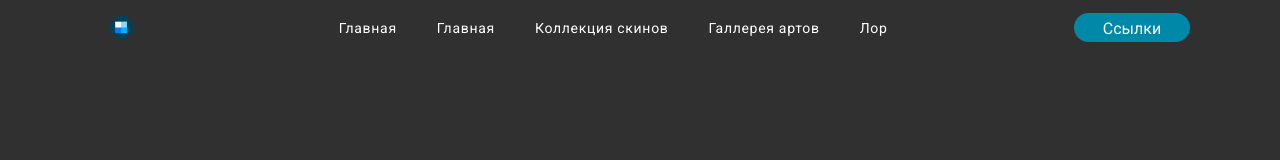
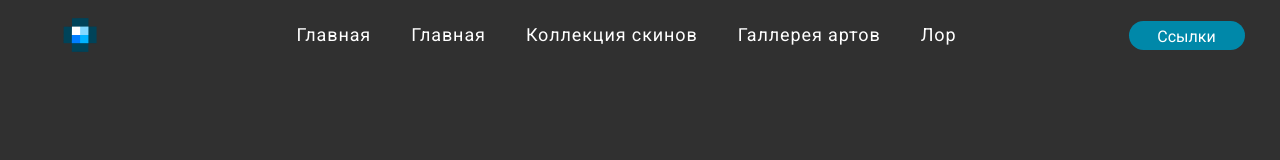
Before and after one commit to Lakki4545/Site-for-smmassh, a plain HTML site: page index.html in a window 1280 px wide. Drawn offline with Linux system fonts and the light colour scheme.

Commit message:
Update header and selection

```diff
--- a/style.css
+++ b/style.css
@@ -8,8 +8,11 @@ body{
 a{
     text-decoration: none;
 }
+*::selection{
+    background-color: #0088A9;
+}
 .container{
-        max-width: 1100px;
+        max-width: 1209px;
         margin: 0 auto;
         padding: 0 15px;
 }
@@ -28,11 +31,11 @@ a{
     gap: 40px;
 }
 .header__logo{
-    height: 35px;
+    height: 50px;
 }
 .header__link{
     font-family: 'Roboto';
-    font-size: 14px;
+    font-size: 18px;
     line-height: 16px;
     letter-spacing: 0.05em;
     color: #FFFFFF;
@@ -54,4 +57,5 @@ a{
     line-height: 30px;
     color: #FFFFFF;
     text-align: center;
+    cursor: pointer;
 }
```
